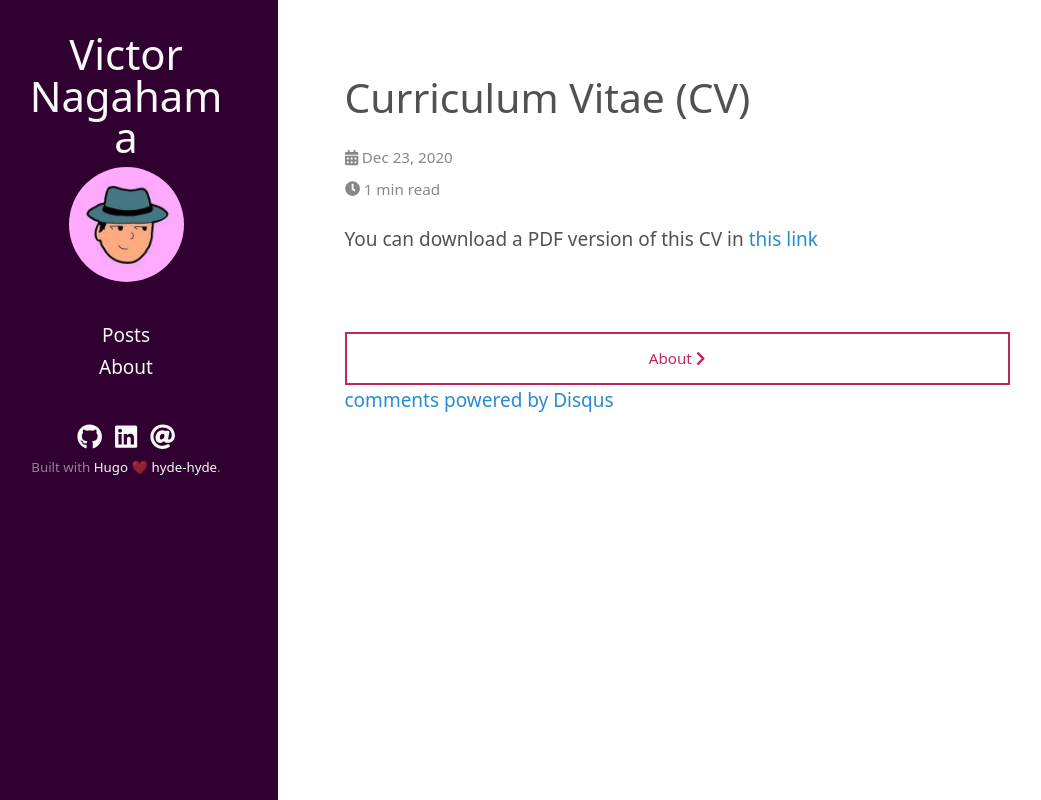
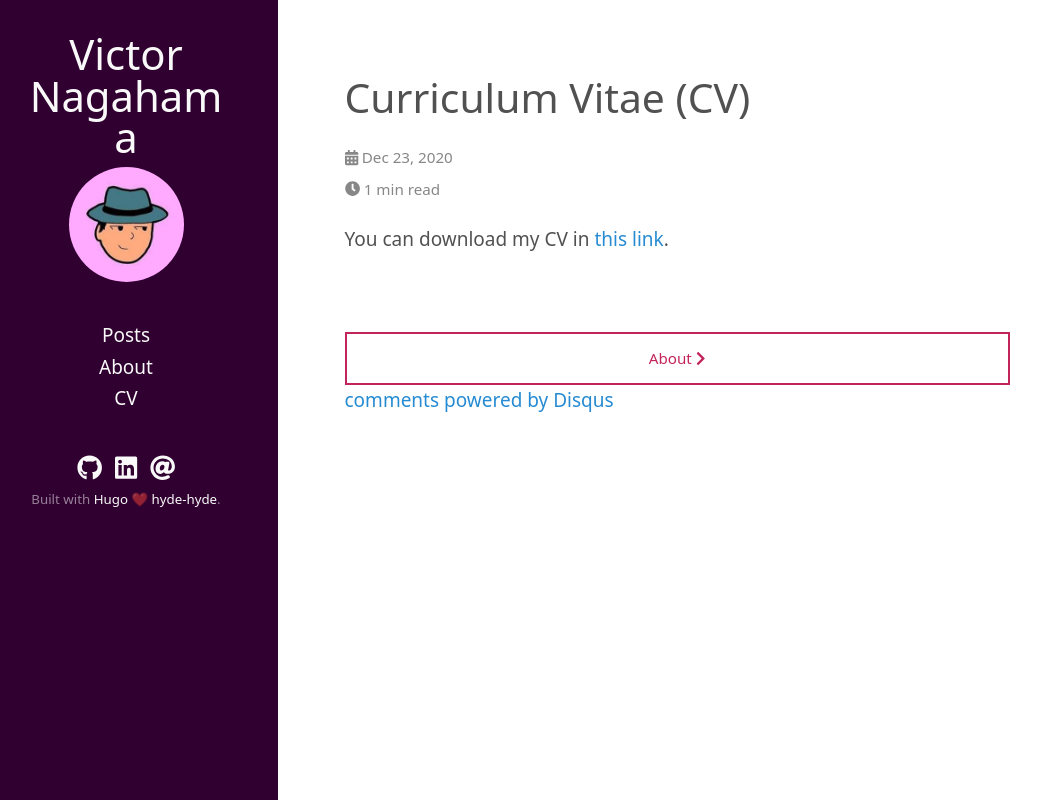
Before and after one commit to nagahamaVH/nagahamaVH.github.io, a plain HTML site: page cv/index.html in a window 1280 px wide. Shown: the whole page, without its empty margins (26-1067 px from the left). Drawn offline with nearby package versions, Linux system fonts and the light colour scheme; some packages are replaced by stand-ins of ours.

Commit message:
fix: 🐛 cv link

```diff
--- a/cv/index.html
+++ b/cv/index.html
@@ -21,10 +21,10 @@
 
 <meta name="twitter:card" content="summary"/>
 <meta name="twitter:title" content="Curriculum Vitae (CV)"/>
-<meta name="twitter:description" content="You can download a PDF version of this CV in this link"/>
+<meta name="twitter:description" content="You can download my CV in this link."/>
 
 <meta property="og:title" content="Curriculum Vitae (CV)" />
-<meta property="og:description" content="You can download a PDF version of this CV in this link" />
+<meta property="og:description" content="You can download my CV in this link." />
 <meta property="og:type" content="article" />
 <meta property="og:url" content="/cv/" />
 <meta property="article:published_time" content="2020-12-23T00:00:00+00:00" />
@@ -129,6 +129,14 @@
 				</li>
 
 
+
+				<li>
+					<a href="/cv/">
+						<span>CV</span>
+					</a>
+				</li>
+
+
 	</ul>
 </div>
 
@@ -201,7 +209,9 @@ Built with <a href="https://gohugo.io">Hugo</a> ❤️ <a href="https://github.c
 
 
   <div class="post">
-    <p>You can download a PDF version of this CV in <a href="googledrive">this link</a></p>
+    <p>You can download my CV in <a href="https://github.com/nagahamaVH/my-cv/raw/master/curriculum_vitae.pdf">this link</a>.</p>
+<!-- raw HTML omitted -->
+<!-- raw HTML omitted -->
 
   </div>
 
--- a/index.xml
+++ b/index.xml
@@ -28,7 +28,7 @@ The blog In this blog I have the opportunity to venture into data science and AI
       <pubDate>Wed, 23 Dec 2020 00:00:00 +0000</pubDate>
 
       <guid>/cv/</guid>
-      <description>You can download a PDF version of this CV in this link</description>
+      <description>You can download my CV in this link.</description>
     </item>
 
     <item>
```
Also changed, not shown: 404.html (+8 -0 lines), about/index.html (+8 -0 lines), categories/index.html (+8 -0 lines), index.html (+8 -0 lines), posts/data-understanding-in-data-science/index.html (+8 -0 lines), posts/dream-team-fifa20/index.html (+8 -0 lines), posts/index.html (+8 -0 lines), tags/data-science/index.html (+8 -0 lines), tags/exploratory-analysis/index.html (+8 -0 lines), tags/index.html (+8 -0 lines), tags/linear-programming/index.html (+8 -0 lines), tags/missing-data/index.html (+8 -0 lines), tags/r/index.html (+8 -0 lines), tags/sports/index.html (+8 -0 lines), 2 other files.
